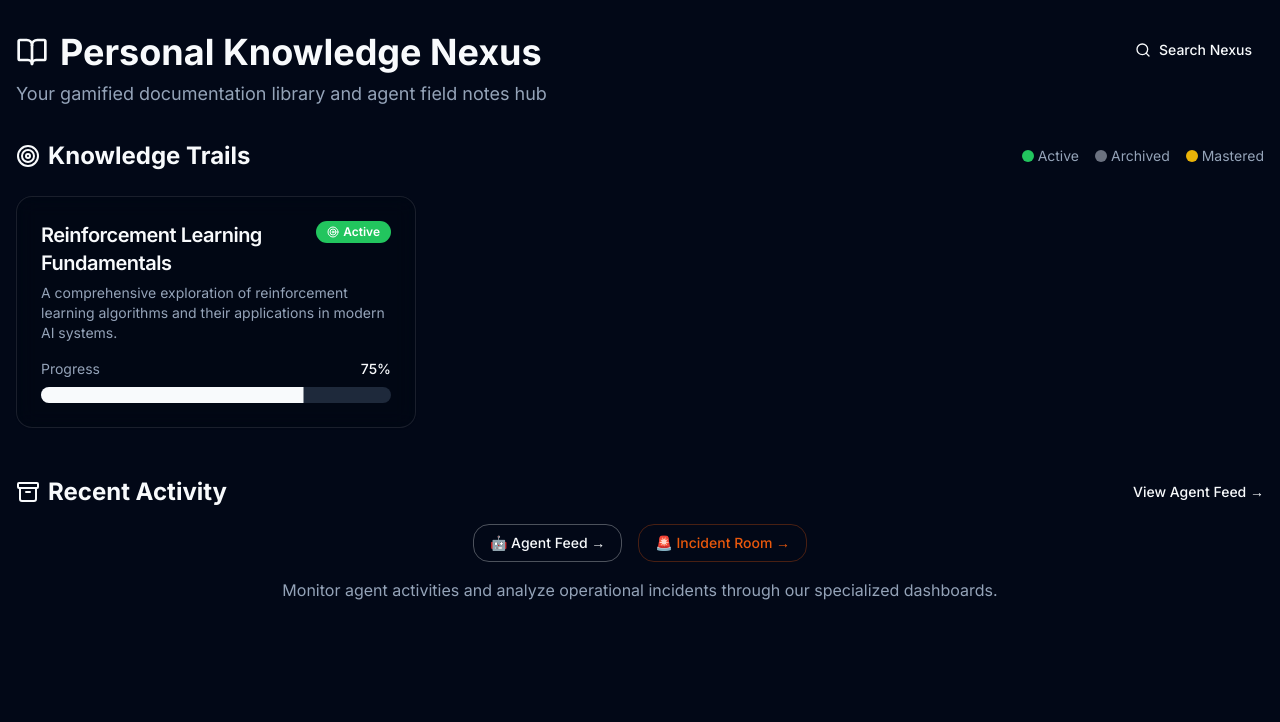
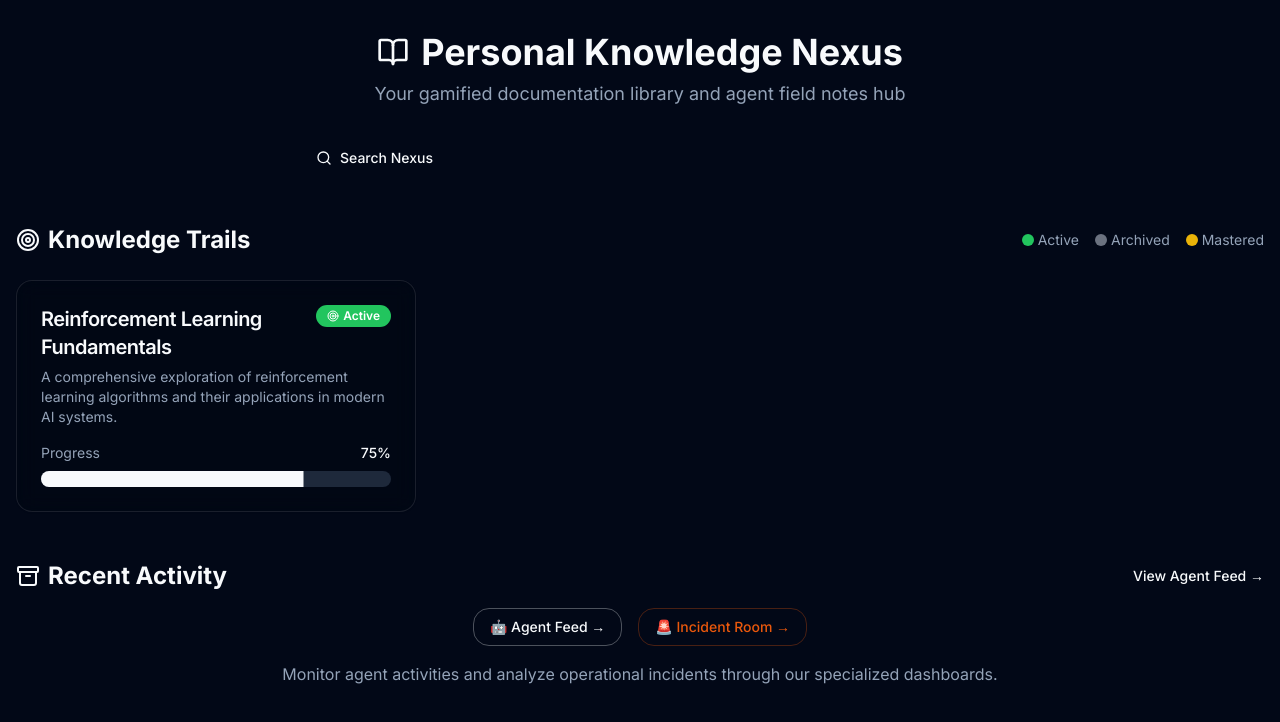
Before and after one commit to Maapel/personal-knowledge-nexus, a Next.js app: page / in a window 1280 px wide. Shown: the top 722 px of the page. Built offline with nearby package versions, Linux system fonts and the light colour scheme.

Commit message:
Auto-update via Cline

```diff
--- a/src/app/page.tsx
+++ b/src/app/page.tsx
@@ -24,9 +24,8 @@ export default async function Dashboard() {
   return (
     <div className="container mx-auto px-4 py-8">
       <div className="mb-8">
-        <div className="flex items-start justify-between mb-4">
-          <div>
-            <h1 className="text-4xl font-bold text-foreground mb-2 flex items-center gap-3">
+        <div className="text-center mb-8">
+          <h1 className="text-4xl font-bold text-foreground mb-2 flex items-center justify-center gap-3">
             <BookOpen className="w-8 h-8" />
             Personal Knowledge Nexus
           </h1>
@@ -34,9 +33,8 @@ export default async function Dashboard() {
             Your gamified documentation library and agent field notes hub
           </p>
         </div>
-          <div className="flex-shrink-0">
+        <div className="max-w-2xl mx-auto mb-12">
           <NexusSearch />
-          </div>
         </div>
       </div>
 
```
Lines whose indentation alone changed are shown as unchanged.
